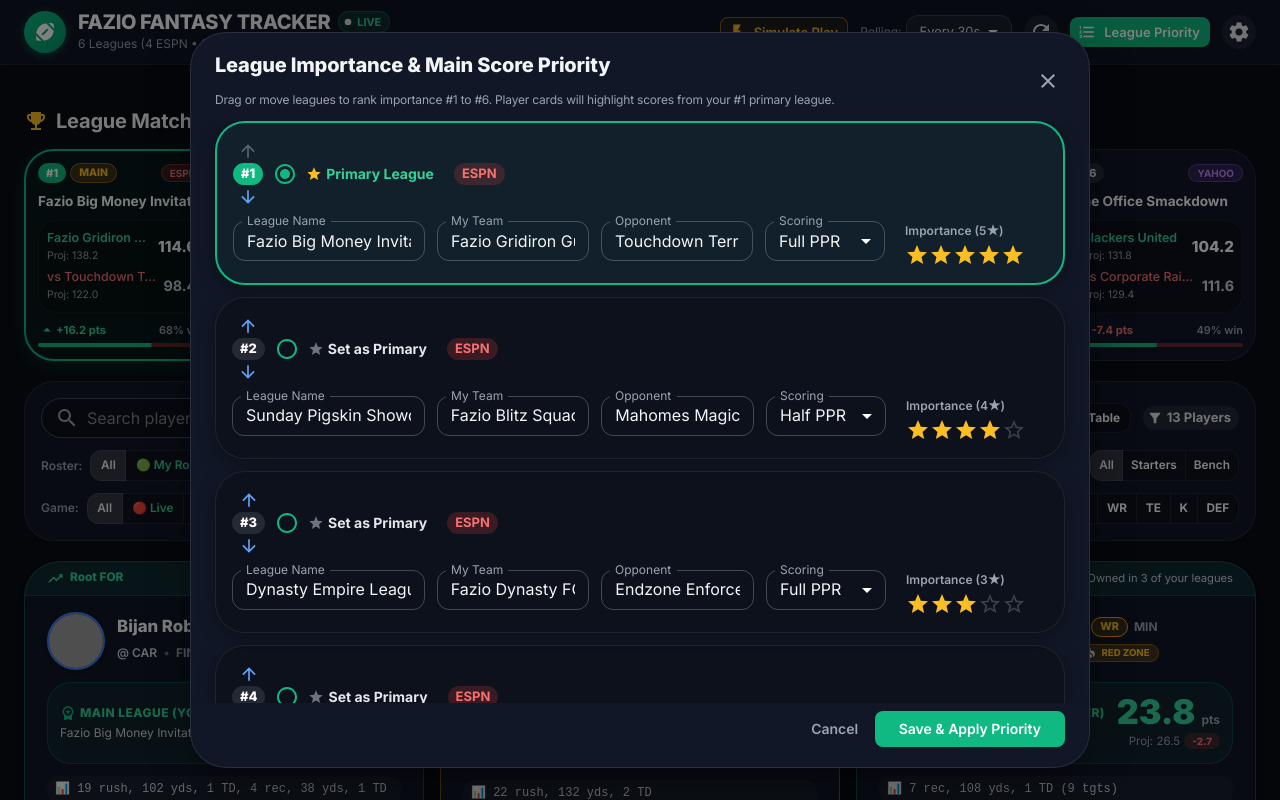
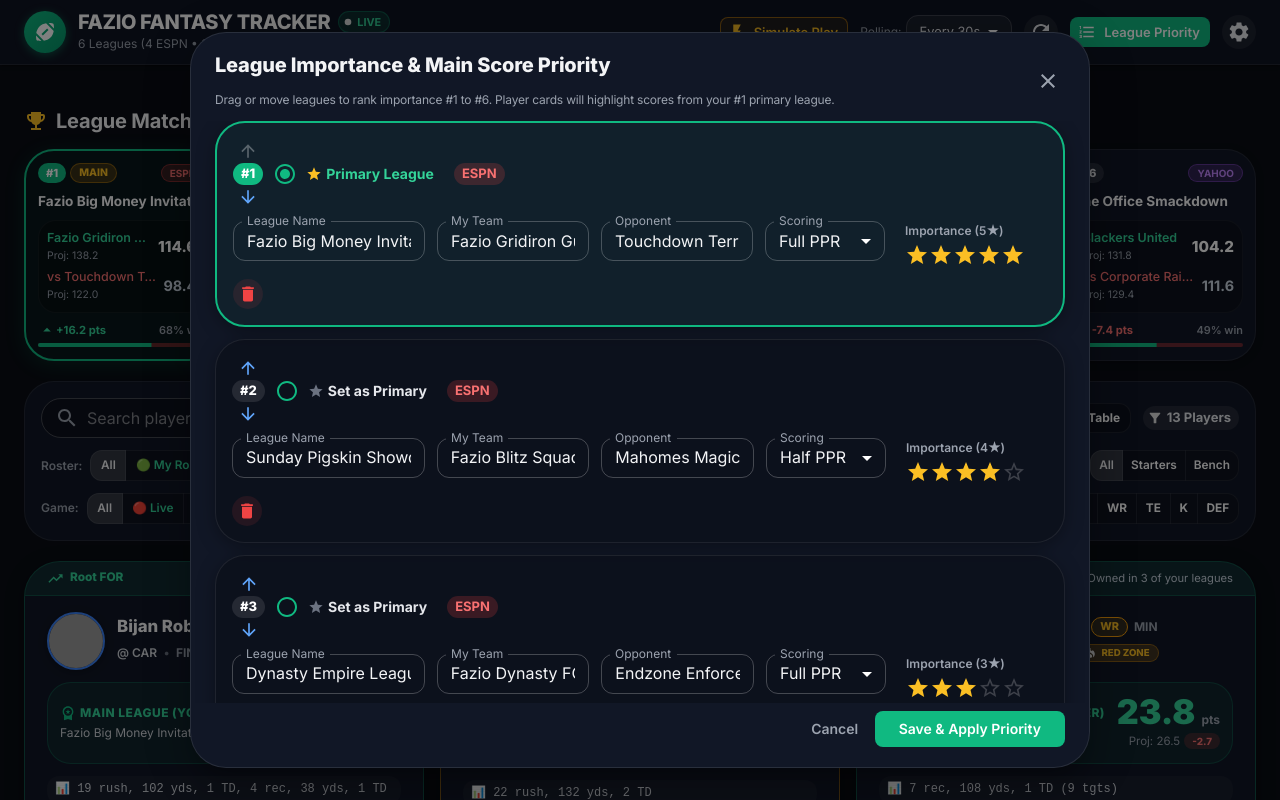
Before and after one commit to MFazio23/fazio-football-tracker, a React (Vite) app: page / in a window 1280 px wide. Both pictures are taken after a click on the button "League Priority". Shown: the top 800 px of the page. Built offline with nearby package versions, Linux system fonts and the light colour scheme; grey boxes are pictures that could not be loaded.

Commit message:
feat: add delete league capability in priority manager dialog

```diff
--- a/src/App.tsx
+++ b/src/App.tsx
@@ -325,6 +325,17 @@
           onClose={() => setPriorityDialogOpen(false)}
           leagues={leagues}
           onSaveLeagues={(updated) => setLeagues(updated)}
+          onDeleteLeague={(leagueIdToDelete) => {
+            setLeagues((prev) => prev.filter((l) => l.id !== leagueIdToDelete));
+            setPlayers((prev) =>
+              prev
+                .map((p) => ({
+                  ...p,
+                  participations: p.participations.filter((part) => part.leagueId !== leagueIdToDelete),
+                }))
+                .filter((p) => p.participations.length > 0)
+            );
+          }}
         />
 
         {/* API Settings & Credentials Dialog */}
--- a/src/components/PriorityManagerDialog.tsx
+++ b/src/components/PriorityManagerDialog.tsx
@@ -25,6 +25,7 @@
 import ArrowDownwardIcon from '@mui/icons-material/ArrowDownward';
 import StarIcon from '@mui/icons-material/Star';
 import CloseIcon from '@mui/icons-material/Close';
+import DeleteIcon from '@mui/icons-material/Delete';
 import type { League, ScoringFormat } from '../types/fantasy';
 
 interface PriorityManagerDialogProps {
@@ -32,6 +33,7 @@
   onClose: () => void;
   leagues: League[];
   onSaveLeagues: (updatedLeagues: League[]) => void;
+  onDeleteLeague?: (leagueId: string) => void;
 }
 
 export const PriorityManagerDialog: React.FC<PriorityManagerDialogProps> = ({
@@ -39,6 +41,7 @@
   onClose,
   leagues,
   onSaveLeagues,
+  onDeleteLeague,
 }) => {
   const [localLeagues, setLocalLeagues] = useState<League[]>(() =>
     [...leagues].sort((a, b) => a.priority - b.priority)
@@ -78,6 +81,23 @@
     // Recalculate priority numbers 1..n
     const updated = copy.map((l, i) => ({ ...l, priority: i + 1 }));
     setLocalLeagues(updated);
+  };
+
+  const handleDeleteLeague = (id: string, name: string) => {
+    if (localLeagues.length <= 1) {
+      alert('You must have at least one league active.');
+      return;
+    }
+    if (window.confirm(`Are you sure you want to delete "${name}"? This will remove it and clean up any unique players from this league.`)) {
+      const remaining = localLeagues.filter((l) => l.id !== id).map((l, i) => ({ ...l, priority: i + 1 }));
+      setLocalLeagues(remaining);
+      if (mainId === id) {
+        setMainId(remaining[0].id);
+      }
+      if (onDeleteLeague) {
+        onDeleteLeague(id);
+      }
+    }
   };
 
   const updateLeagueField = (id: string, field: string, value: any) => {
@@ -282,6 +302,24 @@
                             }}
                           />
                         </Box>
+
+                        {/* Delete League Button */}
+                        <Box sx={{ display: 'flex', alignItems: 'center' }}>
+                          <IconButton
+                            size="small"
+                            onClick={() => handleDeleteLeague(league.id, league.name)}
+                            title="Delete this league"
+                            sx={{
+                              color: '#ef4444',
+                              backgroundColor: 'rgba(239, 68, 68, 0.1)',
+                              '&:hover': {
+                                backgroundColor: 'rgba(239, 68, 68, 0.25)',
+                              },
+                            }}
+                          >
+                            <DeleteIcon fontSize="small" />
+                          </IconButton>
+                        </Box>
                       </Box>
                     </Box>
                   </CardContent>
```
